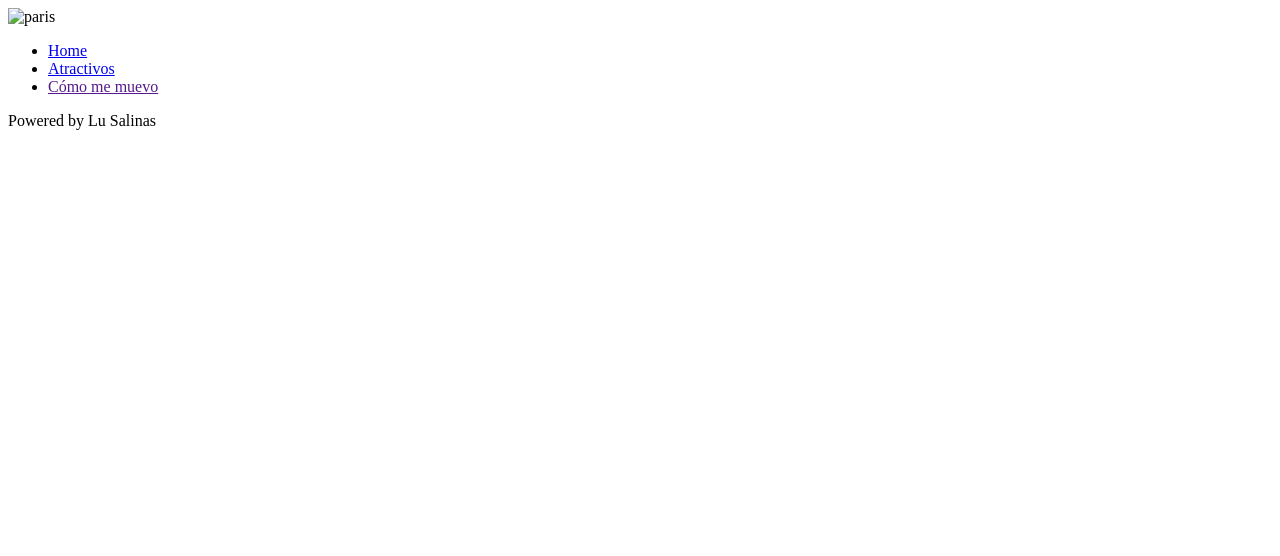
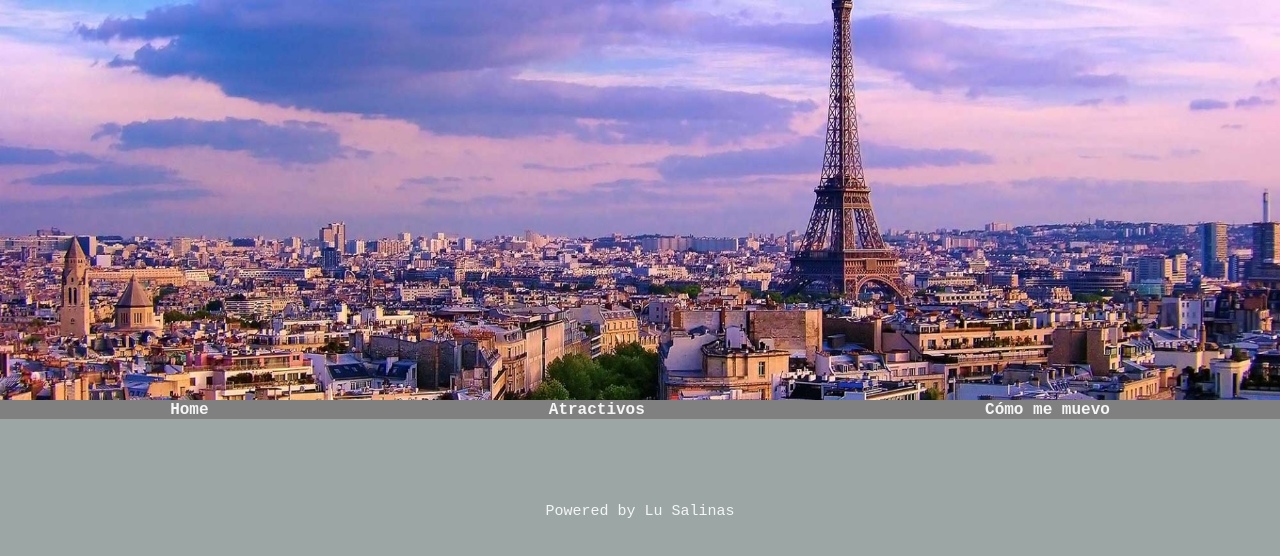
Before and after one commit to luarchubi/desafio1, a plain HTML site: page index.html in a window 1280 px wide. Drawn offline with Linux system fonts and the light colour scheme.

Commit message:
agrego css a index

```diff
--- a/index.html
+++ b/index.html
@@ -5,6 +5,7 @@
     <meta http-equiv="X-UA-Compatible" content="IE=edge" />
     <meta name="viewport" content="width=device-width, initial-scale=1.0" />
     <title>Desafio github</title>
+    <link rel="stylesheet" href="style.css" />
   </head>
   <body>
     <header>
@@ -18,6 +19,7 @@
       </nav>
     </header>
     <section></section>
+
     <footer class="footer"><p>Powered by Lu Salinas</p></footer>
   </body>
 </html>
--- /dev/null
+++ b/style.css
@@ -0,0 +1,56 @@
+* {
+  margin: 0px;
+  padding: 0px;
+}
+
+body {
+  background-image: linear-gradient(to left, #9ba6a5, #9ba6a5);
+  margin: 0px;
+}
+
+img {
+  width: 100%;
+  height: 400px;
+  display: block;
+}
+
+header {
+  margin: 0px;
+}
+header nav {
+  background-color: grey;
+  margin: auto;
+  padding: auto;
+  width: 100%;
+}
+header nav ul {
+  list-style: none;
+  display: flex;
+  flex-direction: row;
+  justify-content: space-around;
+  flex-wrap: wrap;
+}
+
+header nav ul li a {
+  color: whitesmoke;
+  font-family: "Courier New", Courier, monospace;
+  text-decoration: none;
+  font-weight: bold;
+}
+footer {
+  margin-top: 80px;
+}
+footer p {
+  color: whitesmoke;
+  font-family: "Courier New", Courier, monospace;
+  font-size: 15px;
+  text-align: center;
+  margin: 4px;
+  padding: 4px;
+}
+
+p {
+  text-align: center;
+  margin: 10px;
+  padding: 10px;
+}
```
Also changed, not shown: imagenes/paris.jpg (added), 1 other file.
